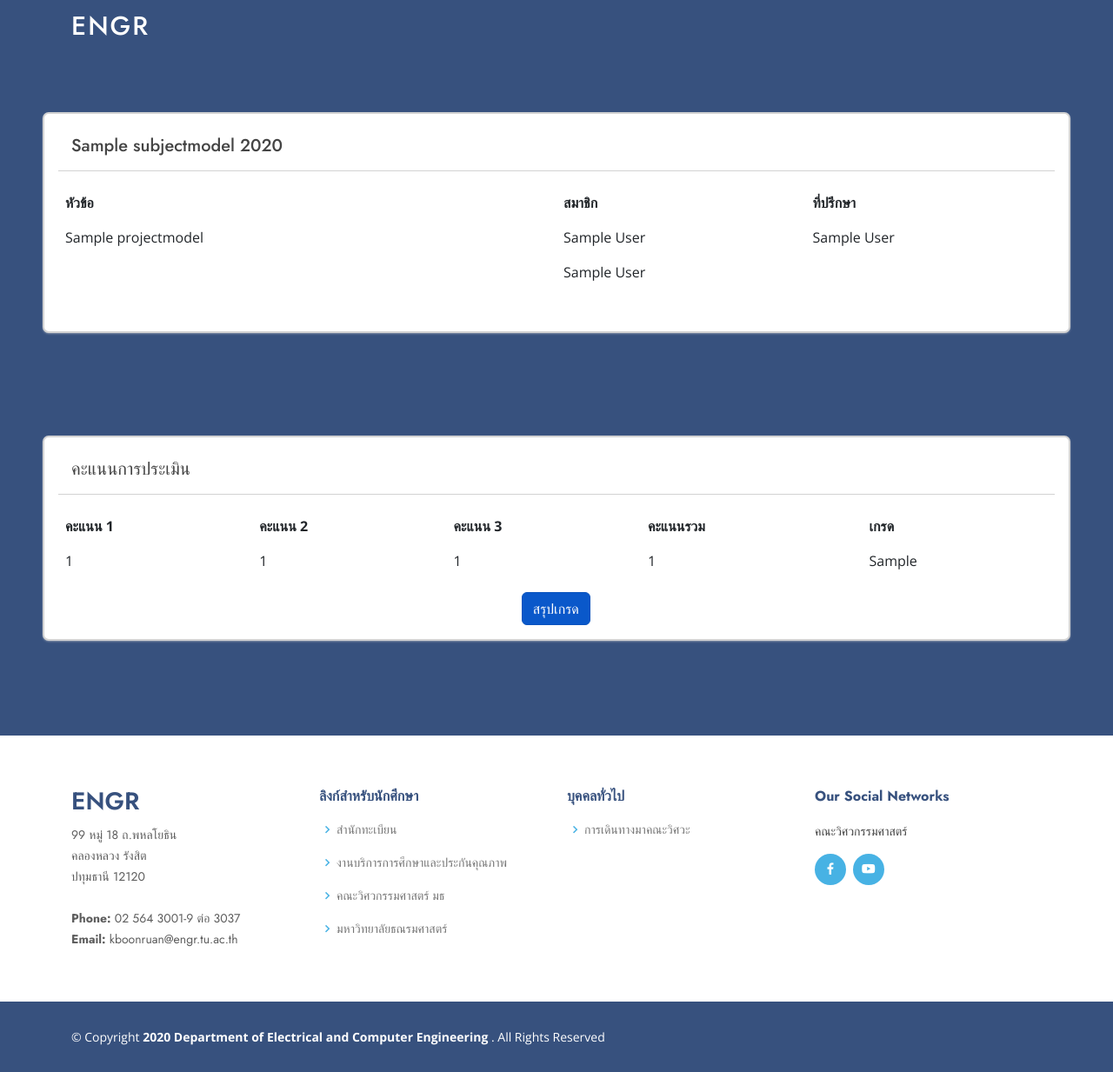
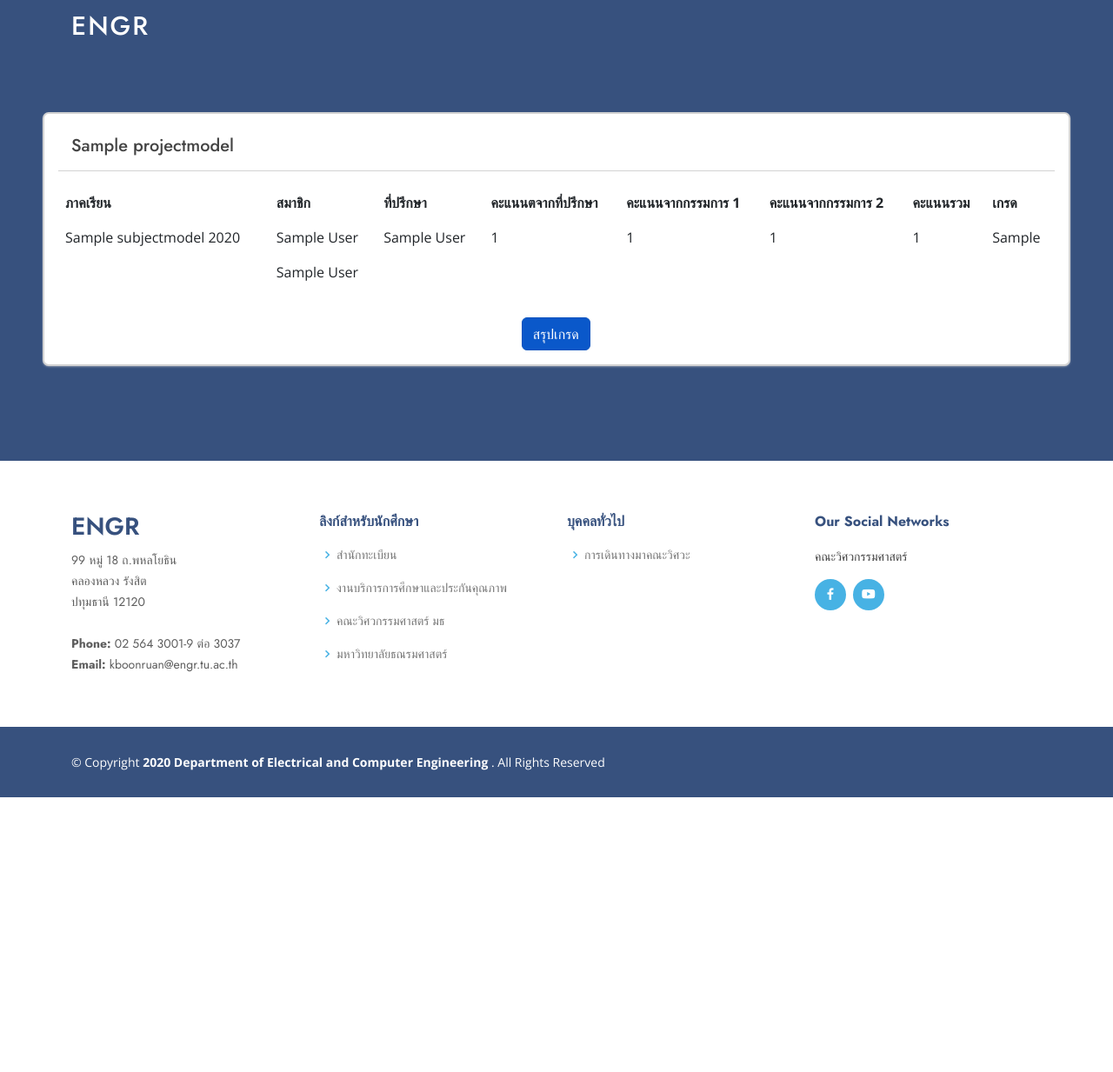
Before and after one commit to 6210612708/project, a Django app: page /home/reportscore/ in a window 1280 px wide. Shown: the whole page at 87% size. After the commit the page ends 917 px from the top, so only its background shows below. Run offline with Django 4.2, Linux system fonts and the light colour scheme; tables that the repository leaves empty hold one stand-in row (values such as "Sample post"); some libraries are stand-ins or nearby versions; some web fonts are replaced.

Commit message:
edit report_score

```diff
--- a/website/templates/report_score.html
+++ b/website/templates/report_score.html
@@ -21,52 +21,30 @@
     <div class="card">
       <div class="card-body">
         <div class="card-header">
-          <h5 class="card-title">{{show.subject}}</h5>
+          <h5 class="card-title">{{show.project}}</h5>
         </div>
         <p class="card-text">
           <table class="table table-borderless">
             <thead>
               <tr>
-                <th class="col-6">หัวข้อ</th>
+                <th class="col">ภาคเรียน</th>
                 <th class="col">สมาชิก</th>
                 <th class="col">ที่ปรึกษา</th>
-              </tr>
-            </thead>
-            <tbody>
-              <tr>
-                <td>{{show.project}}</td>
-                <td>
-                    <p>{{show.std1}}</p>
-                    <p>{{show.std2}}</p>
-                </td>
-                <td>{{show.consult}}</td>
-              </tr>
-            </tbody>
-          </table>
-        </p>
-      </div>
-    </div>
-  </div>
-
-  <div class="col-sm-12 center">
-    <div class="card">
-      <div class="card-body">
-        <div class="card-header">
-          <h5 class="card-title">คะแนนการประเมิน</h5>
-        </div>
-        <p class="card-text">
-          <table class="table table-borderless">
-            <thead>
-              <tr>
-                <th class="col">คะแนน 1</th>
-                <th class="col">คะแนน 2</th>
-                <th class="col">คะแนน 3</th>
+                <th class="col">คะแนนตจากที่ปรึกษา</th>
+                <th class="col">คะแนนจากกรรมการ 1</th>
+                <th class="col">คะแนนจากกรรมการ 2</th>
                 <th class="col">คะแนนรวม</th>
                 <th class="col">เกรด</th>
               </tr>
             </thead>
             <tbody>
               <tr>
+                <td>{{show.subject}}</td>
+                <td>
+                    <p>{{show.std1}}</p>
+                    <p>{{show.std2}}</p>
+                </td>
+                <td>{{show.consult}}</td>
                 <td>{{show.consc}}</td>
                 <td>{{show.com1sc}}</td>
                 <td>{{show.com2sc}}</td>
@@ -78,31 +56,15 @@
             </tbody>
           </table>
         </p>
-        <!-- <a href="{% url 'website:report_grade' show.id %}">สรุปเกรด</a> -->
-        <!-- <a href="{% url 'website:report_grade' show.id %}" class="btn btn-primary active text-center" role="button" aria-pressed="true">สรุปเกรด</a> -->
         <center>
-            <div class="form-group row mt-3">
-              <div class="col-sm-11 mx-5">
-                <a href="{% url 'website:report_grade' show.id %}" class="btn btn-primary active text-center" role="button" aria-pressed="true">สรุปเกรด</a>
-              </div>
-            </div></center>
+          <div class="form-group row mt-3">
+            <div class="col-sm-11 mx-5">
+              <a href="{% url 'website:report_grade' show.id %}" class="btn btn-primary active text-center" role="button" aria-pressed="true">สรุปเกรด</a>
+            </div>
+          </div></center>
       </div>
     </div>
   </div>
-<!-- <tr>
-    <td>
-        {{show.subject}} {{show.project}} {{show.std1}} {{show.std2}} {{show.consult}}
-        <br>
-        {{show.consc}} {{show.com1sc}} {{show.com2sc}} {{show.score}}
-        <br>
-        <br>
-        <a href="{% url 'website:report_grade' show.id %}">สรุปเกรด</a>
-        <br>
-        {% if show.grade is not None %}
-        {{show.grade}}
-        {% endif %}
-        <br>
-    </td>
-</tr> -->
-<!-- {% endfor %} -->
+
+ {% endfor %}
 {% endblock %}
```
